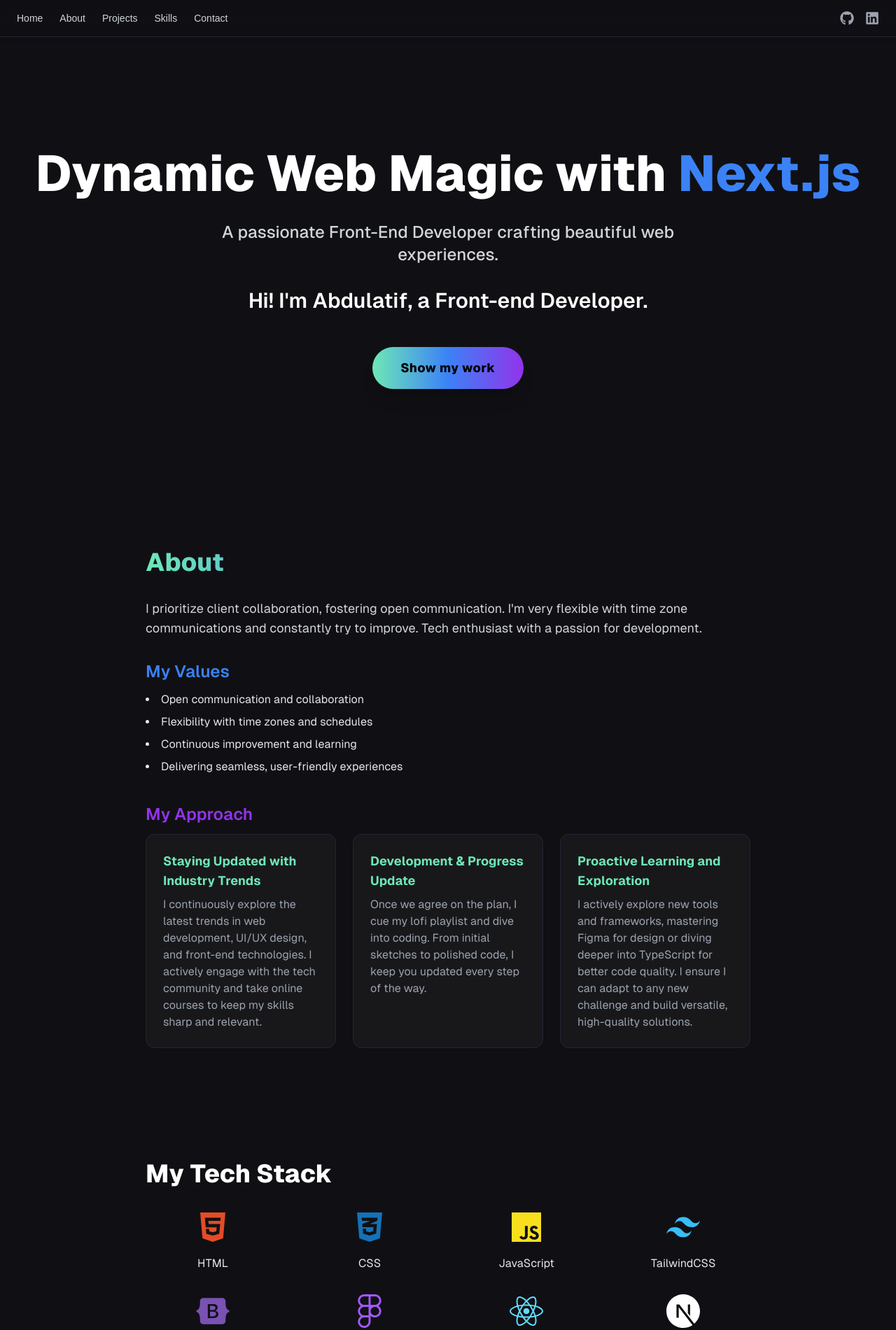
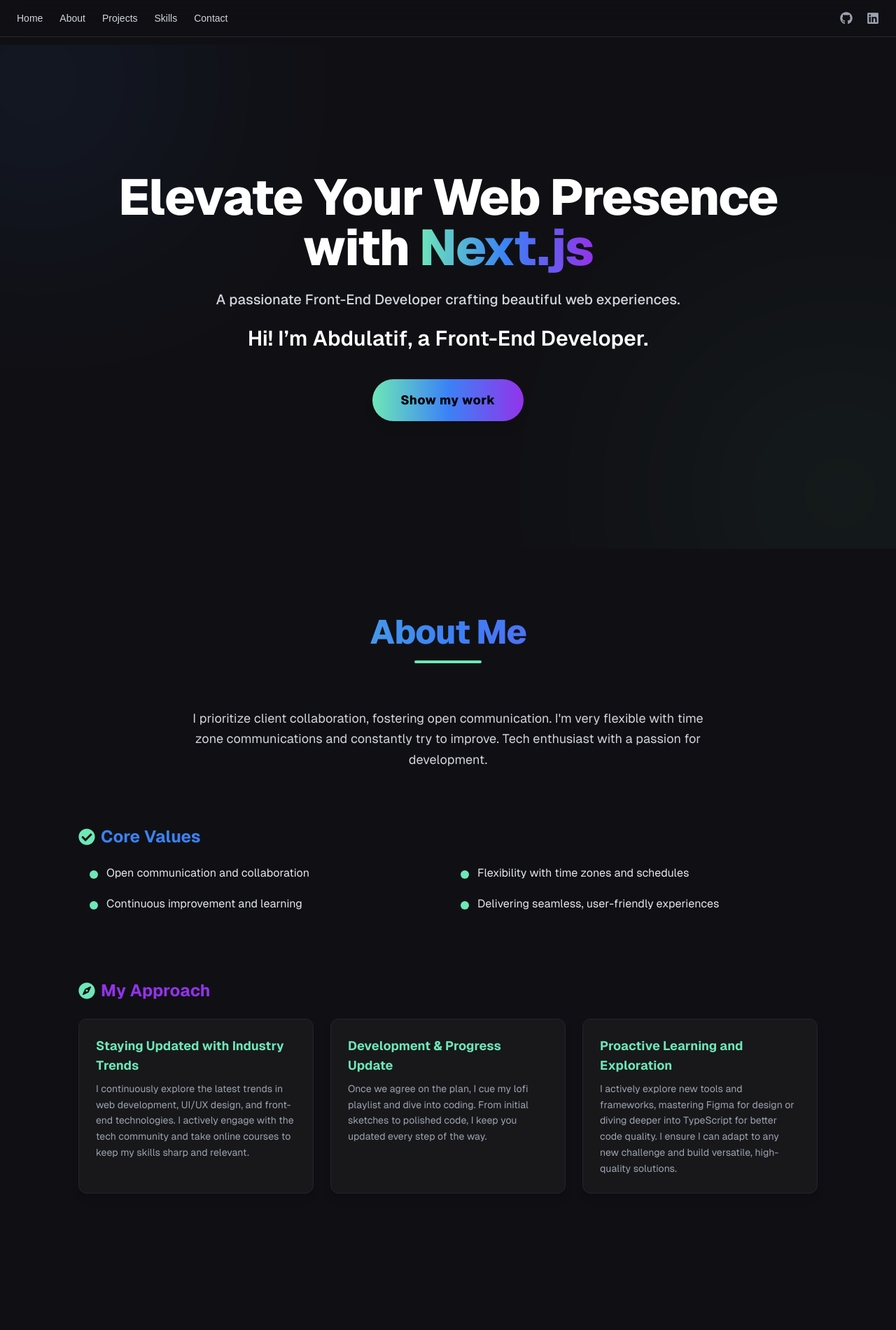
Before and after one commit to lancer7178/my-portfolio2, a Next.js app: page / in a window 1280 px wide. Shown: the top 1901 px of the page at 70% size. Built offline with nearby package versions, Linux system fonts and the light colour scheme.

Commit message:
improve UI

```diff
--- a/src/components/AboutSection.jsx
+++ b/src/components/AboutSection.jsx
@@ -1,51 +1,104 @@
+"use client";
+
 import { motion } from "framer-motion";
+import { FaCheckCircle, FaCompass } from "react-icons/fa";
 
 export default function AboutSection({ intro, values, approach }) {
   return (
     <motion.section
-      className="relative max-w-4xl mx-auto py-20 px-4 bg-[#101014] overflow-hidden"
+      id="about"
+      className="relative max-w-6xl mx-auto py-24 px-6 md:px-12 bg-[#101014] text-white"
       initial="hidden"
       whileInView="visible"
       viewport={{ once: true, amount: 0.3 }}
-      variants={{ hidden: { opacity: 0, y: 40 }, visible: { opacity: 1, y: 0, transition: { duration: 0.8, type: 'spring' } } }}
-      id="about"
+      variants={{
+        hidden: { opacity: 0, y: 40 },
+        visible: {
+          opacity: 1,
+          y: 0,
+          transition: { duration: 0.8, type: "spring" },
+        },
+      }}
     >
-      {/* Decorative SVG removed */}
-      {/* Animated About SVG removed */}
-      <motion.h2
-        className="text-4xl font-extrabold mb-8 bg-gradient-to-r from-[#6EE7B7] via-[#3B82F6] to-[#9333EA] bg-clip-text text-transparent"
-        initial={{ opacity: 0, y: 30 }}
+      {/* Section Header */}
+      <motion.div
+        className="text-center mb-16"
+        initial={{ opacity: 0, x: -50 }}
+        whileInView={{ opacity: 1, x: 0 }}
+        transition={{ duration: 0.7, type: "spring" }}
+      >
+        <h2 className="text-4xl sm:text-5xl font-extrabold tracking-tight bg-gradient-to-r from-[#6EE7B7] via-[#3B82F6] to-[#9333EA] bg-clip-text text-transparent mb-4">
+          About Me
+        </h2>
+        <div className="w-24 h-1 bg-[#6EE7B7] mx-auto rounded-full" />
+      </motion.div>
+
+      {/* Intro */}
+      <motion.p
+        className="text-lg text-gray-300 leading-relaxed max-w-3xl mx-auto text-center"
+        initial={{ opacity: 0, y: 20 }}
         whileInView={{ opacity: 1, y: 0 }}
-        transition={{ duration: 0.8, type: 'spring' }}
+        transition={{ duration: 0.6 }}
       >
-        About
-      </motion.h2>
-      <p className="text-gray-300 text-lg mb-8">{intro}</p>
-      <div className="mb-10">
-        <h3 className="text-2xl font-semibold mb-3 text-[#3B82F6]">My Values</h3>
-        <ul className="list-disc list-inside text-gray-200 space-y-2">
+        {intro}
+      </motion.p>
+
+      {/* Values Section */}
+      <motion.div
+        className="mt-20"
+        initial={{ opacity: 0, x: -50 }}
+        whileInView={{ opacity: 1, x: 0 }}
+        transition={{ duration: 0.7, delay: 0.2 }}
+      >
+        <h3 className="text-2xl font-bold text-[#3B82F6] mb-6 flex items-center gap-2">
+          <FaCheckCircle className="text-[#6EE7B7]" /> Core Values
+        </h3>
+        <ul className="grid sm:grid-cols-2 gap-5 text-gray-200 text-base pl-4">
           {values.map((value, idx) => (
-            <li key={idx}>{value}</li>
+            <li
+              key={idx}
+              className="relative pl-6 before:absolute before:left-0 before:top-2 before:w-3 before:h-3 before:bg-[#6EE7B7] before:rounded-full"
+            >
+              {value}
+            </li>
           ))}
         </ul>
-      </div>
-      <div>
-        <h3 className="text-2xl font-semibold mb-3 text-[#9333EA]">My Approach</h3>
-        <div className="grid sm:grid-cols-3 gap-6">
+      </motion.div>
+
+      {/* Approach Section */}
+      <motion.div
+        className="mt-24"
+        initial={{ opacity: 0, x: -50 }}
+        whileInView={{ opacity: 1, x: 0 }}
+        transition={{ duration: 0.7, delay: 0.3 }}
+      >
+        <h3 className="text-2xl font-bold text-[#9333EA] mb-6 flex items-center gap-2">
+          <FaCompass className="text-[#6EE7B7]" /> My Approach
+        </h3>
+
+        <div className="grid sm:grid-cols-2 lg:grid-cols-3 gap-6">
           {approach.map((phase, idx) => (
             <motion.div
               key={idx}
-              className="bg-[#18181b] rounded-xl p-6 border border-[#232336] shadow"
+              className="bg-[#18181b] rounded-xl p-6 border border-[#232336] shadow-lg hover:shadow-[#6EE7B7]/30 hover:border-[#6EE7B7] transition-all duration-300"
               initial={{ opacity: 0, y: 30 }}
               whileInView={{ opacity: 1, y: 0 }}
-              transition={{ delay: idx * 0.15, duration: 0.7, type: 'spring' }}
+              transition={{
+                delay: idx * 0.15,
+                duration: 0.7,
+                type: "spring",
+              }}
             >
-              <h4 className="text-lg font-bold mb-2 text-[#6EE7B7]">{phase.title}</h4>
-              <p className="text-gray-400 text-base">{phase.description}</p>
+              <h4 className="text-lg font-bold text-[#6EE7B7] mb-2">
+                {phase.title}
+              </h4>
+              <p className="text-gray-400 leading-relaxed text-sm">
+                {phase.description}
+              </p>
             </motion.div>
           ))}
         </div>
-      </div>
+      </motion.div>
     </motion.section>
   );
 }
--- a/src/components/ExperienceSection.jsx
+++ b/src/components/ExperienceSection.jsx
@@ -1,7 +1,10 @@
+"use client";
+
 import { motion } from "framer-motion";
 import Image from "next/image";
 
-// Array of unique SVG avatar fallback styles
+// Avatar SVG fallback styles
+
 const avatarFallbacks = [
   // Style 1: Green-Blue Gradient, Circle
   () => (
@@ -64,7 +67,6 @@ const avatarFallbacks = [
 
 function ExperienceImage({ src, alt, title, idx }) {
   if (!src) {
-    // Fallback: unique SVG avatar based on index
     const Avatar = avatarFallbacks[idx % avatarFallbacks.length];
     return (
       <div className="w-20 h-20 rounded-full shadow-lg mx-auto mt-6 mb-2 flex items-center justify-center bg-transparent">
@@ -80,7 +82,7 @@ function ExperienceImage({ src, alt, title, idx }) {
         width={80}
         height={80}
         className="object-cover w-full h-full"
-        unoptimized={src && src.startsWith("http")}
+        unoptimized={src?.startsWith("http")}
       />
     </div>
   );
@@ -89,29 +91,61 @@ function ExperienceImage({ src, alt, title, idx }) {
 export default function ExperienceSection({ experiences }) {
   return (
     <motion.section
-      className="relative max-w-5xl mx-auto py-20 px-4 bg-[#101014] overflow-hidden"
+      id="experience"
+      className="relative max-w-6xl mx-auto py-24 px-6 md:px-12 bg-[#101014] text-white"
       initial="hidden"
       whileInView="visible"
       viewport={{ once: true, amount: 0.3 }}
-      variants={{ hidden: { opacity: 0, y: 40 }, visible: { opacity: 1, y: 0, transition: { duration: 0.8, type: 'spring' } } }}
-      id="experience"
+      variants={{
+        hidden: { opacity: 0, y: 40 },
+        visible: {
+          opacity: 1,
+          y: 0,
+          transition: { duration: 0.8, type: "spring" },
+        },
+      }}
     >
-      <h2 className="text-4xl font-extrabold mb-12 text-white text-center tracking-tight drop-shadow-lg">My Work Experience</h2>
-      <div className="grid gap-10 sm:grid-cols-2">
+      <motion.div
+        initial={{ opacity: 0, x: -40 }}
+        whileInView={{ opacity: 1, x: 0 }}
+        transition={{ duration: 0.8 }}
+        className="mb-16"
+      >
+        <h2 className="text-4xl sm:text-5xl font-extrabold tracking-tight bg-gradient-to-r from-[#6EE7B7] via-[#3B82F6] to-[#9333EA] bg-clip-text text-transparent drop-shadow text-left sm:text-center">
+          My Work Experience
+        </h2>
+        <div className="h-1 w-24 bg-[#6EE7B7] mt-4 rounded-full sm:mx-auto" />
+      </motion.div>
+
+      <div className="grid sm:grid-cols-2 lg:grid-cols-3 gap-10">
         {experiences.map((exp, idx) => (
           <motion.div
             key={idx}
-            className="relative bg-white/10 backdrop-blur-lg rounded-3xl shadow-2xl border border-white/20 overflow-hidden flex flex-col h-full hover:scale-[1.04] hover:shadow-[#6EE7B7]/40 transition-transform duration-300 group"
-            whileHover={{ scale: 1.06, boxShadow: "0 0 32px 0 #6EE7B7" }}
-            initial={{ opacity: 0, y: 30, boxShadow: "0 0 0px 0 #6EE7B7" }}
+            className="bg-[#18181b] rounded-3xl shadow-xl border border-[#2a2a2f] overflow-hidden flex flex-col h-full group hover:border-[#6EE7B7] hover:shadow-[#6EE7B7]/30 transition-all duration-300"
+            whileHover={{ scale: 1.03 }}
+            initial={{ opacity: 0, y: 30 }}
             whileInView={{ opacity: 1, y: 0 }}
-            transition={{ delay: idx * 0.1, duration: 0.7, type: 'spring' }}
+            transition={{
+              delay: idx * 0.1,
+              duration: 0.7,
+              type: "spring",
+            }}
           >
-            <ExperienceImage src={exp.image} alt={exp.title} title={exp.title} idx={idx} />
-            <div className="flex-1 flex flex-col p-8 gap-2 items-center text-center">
-              <h3 className="text-xl font-bold mb-1 text-white drop-shadow">{exp.title}</h3>
-              <span className="text-[#6EE7B7] font-semibold mb-2 text-base">{exp.role}</span>
-              <p className="text-gray-200 flex-1 text-base mb-2">{exp.description}</p>
+            <ExperienceImage
+              src={exp.image}
+              alt={exp.title}
+              title={exp.title}
+              idx={idx}
+            />
+
+            <div className="flex-1 flex flex-col px-6 pb-8 pt-4 text-center items-center gap-2">
+              <h3 className="text-xl font-semibold text-white">{exp.title}</h3>
+              <span className="text-[#6EE7B7] font-medium text-base mb-1">
+                {exp.role}
+              </span>
+              <p className="text-gray-300 text-sm leading-relaxed">
+                {exp.description}
+              </p>
             </div>
           </motion.div>
         ))}
--- a/src/components/HeroSection.jsx
+++ b/src/components/HeroSection.jsx
@@ -1,35 +1,45 @@
-import Image from "next/image";
+"use client";
+
 import { motion } from "framer-motion";
 
-export default function HeroSection({ name, subtitle, logoSrc, buttonText, onButtonClick }) {
+export default function HeroSection({
+  name = "Abdulatif",
+  subtitle = "I create responsive, high-performing web experiences with clean code and modern design.",
+  buttonText = "View My Work",
+  onButtonClick,
+}) {
   return (
-    <section className="relative flex flex-col items-center justify-center min-h-[80vh] gap-6 text-center px-4 bg-[#101014] overflow-hidden">
-      {/* Decorative SVG removed */}
-      {/* <img src="/b1.svg" ... /> removed */}
-      {/* Animated Hero SVG removed */}
-      {/* <motion.img src="/hero-img.svg" ... /> removed */}
+    <section className="relative flex items-center justify-center min-h-[90vh] px-6 bg-[#101014] text-center overflow-hidden">
+      {/* Glowing Background Decorations */}
+      <div className="absolute top-[-100px] left-[-100px] w-[300px] h-[300px] bg-[#3B82F6] blur-[140px] opacity-20 rounded-full z-0" />
+      <div className="absolute bottom-[-120px] right-[-120px] w-[400px] h-[400px] bg-[#6EE7B7] blur-[160px] opacity-10 rounded-full z-0" />
+
       <motion.div
-        className="relative z-10 flex flex-col items-center gap-6"
+        className="relative z-10 flex flex-col items-center gap-6 max-w-5xl mx-auto"
         initial={{ opacity: 0, y: 40 }}
         animate={{ opacity: 1, y: 0 }}
         transition={{ duration: 1, type: "spring" }}
       >
-        {/* Logo image removed */}
-        {/* <Image className="dark:invert mb-4" src={logoSrc} ... /> removed */}
-        <h1 className="text-5xl sm:text-7xl font-extrabold text-white mb-2 leading-tight">
-          Dynamic Web Magic with <span className="text-[#3B82F6]">Next.js</span>
+        <h1 className="text-4xl sm:text-6xl lg:text-7xl font-extrabold leading-tight text-white tracking-tight">
+          Elevate Your Web Presence with{" "}
+          <span className="bg-gradient-to-r from-[#6EE7B7] via-[#3B82F6] to-[#9333EA] bg-clip-text text-transparent">
+            Next.js
+          </span>
         </h1>
-        <p className="text-xl sm:text-2xl text-gray-300 max-w-2xl mx-auto mb-2 font-medium">
+
+        <p className="text-lg sm:text-xl text-gray-300 font-medium max-w-2xl">
           {subtitle}
         </p>
-        <p className="text-2xl sm:text-3xl text-white font-semibold mb-6">
-          Hi! I&#39;m {name}, a Front-end Developer.
+
+        <p className="text-2xl sm:text-3xl text-white font-semibold">
+          Hi! I’m {name}, a Front-End Developer.
         </p>
+
         <motion.button
-          className="px-10 py-4 rounded-full bg-gradient-to-r from-[#6EE7B7] via-[#3B82F6] to-[#9333EA] text-black font-extrabold shadow-xl hover:scale-105 hover:shadow-2xl transition-all text-lg tracking-wide  border-white/20"
           whileHover={{ scale: 1.08 }}
-          whileTap={{ scale: 0.98 }}
+          whileTap={{ scale: 0.96 }}
           onClick={onButtonClick}
+          className="mt-4 px-8 py-3 sm:px-10 sm:py-4 rounded-full bg-gradient-to-r from-[#6EE7B7] via-[#3B82F6] to-[#9333EA] text-black font-extrabold shadow-lg hover:shadow-2xl transition-all text-base sm:text-lg tracking-wide"
         >
           {buttonText}
         </motion.button>
--- a/src/components/Navbar.jsx
+++ b/src/components/Navbar.jsx
@@ -13,8 +13,16 @@ const navLinks = [
 ];
 
 const socialLinks = [
-  { icon: <FaGithub />, href: "https://github.com/lancer7178", label: "GitHub" },
-  { icon: <FaLinkedin />, href: "https://linkedin.com/in/abdul-atif-selem-8521a7281", label: "LinkedIn" },
+  {
+    icon: <FaGithub />,
+    href: "https://github.com/lancer7178",
+    label: "GitHub",
+  },
+  {
+    icon: <FaLinkedin />,
+    href: "https://linkedin.com/in/abdul-atif-selem-8521a7281",
+    label: "LinkedIn",
+  },
 ];
 
 export default function Navbar() {
@@ -33,53 +41,49 @@ export default function Navbar() {
 
   return (
     <motion.nav
-      className="fixed top-0 left-0 w-full z-50 bg-[#101014]/80 backdrop-blur-md border-b border-[#232336] shadow-md"
+      className="fixed top-0 left-0 w-full z-50 bg-[#101014]/80 backdrop-blur-lg border-b border-white/10"
       initial={{ y: -60, opacity: 0 }}
       animate={{ y: 0, opacity: 1 }}
       transition={{ duration: 0.6, type: "spring" }}
     >
-      <div className="max-w-7xl mx-auto px-6 py-4 flex justify-between items-center">
-        {/* Desktop Nav */}
-        <div className="hidden sm:flex gap-6 items-center">
+      <div className="max-w-7xl mx-auto px-6 py-4 flex items-center justify-between">
+        {/* Left - Nav Links (Desktop) */}
+        <div className="hidden sm:flex gap-6">
           {navLinks.map((link) => (
-            <a
+            <button
               key={link.label}
-              href={link.href}
-              className="text-sm font-medium text-gray-300 hover:text-[#6EE7B7] transition-colors duration-300"
-              onClick={(e) => {
-                e.preventDefault();
-                handleScroll(link.href);
-              }}
+              onClick={() => handleScroll(link.href)}
+              className="text-sm text-gray-300 hover:text-white font-medium transition"
             >
               {link.label}
-            </a>
+            </button>
           ))}
         </div>
 
-        {/* Social Icons (hidden on mobile) */}
-        <div className="hidden sm:flex gap-4 text-xl items-center">
+        {/* Right - Social Icons (Desktop) */}
+        <div className="hidden sm:flex items-center gap-5 text-lg text-gray-400">
           {socialLinks.map((social) => (
             <motion.a
               key={social.label}
               href={social.href}
               target="_blank"
               rel="noopener noreferrer"
-              className="text-gray-400 hover:text-[#6EE7B7]"
+              className="hover:text-white transition"
+              whileHover={{ scale: 1.15 }}
+              whileTap={{ scale: 0.95 }}
               aria-label={social.label}
-              whileHover={{ scale: 1.2 }}
-              whileTap={{ scale: 0.95 }}
             >
               {social.icon}
             </motion.a>
           ))}
         </div>
 
-        {/* Mobile Menu Icon */}
+        {/* Hamburger (Mobile) */}
         <div className="sm:hidden">
           <button
             onClick={() => setIsMenuOpen((prev) => !prev)}
-            className="text-gray-300 text-2xl focus:outline-none"
-            aria-label="Toggle menu"
+            className="text-2xl text-white focus:outline-none"
+            aria-label="Toggle Menu"
           >
             {isMenuOpen ? <FaTimes /> : <FaBars />}
           </button>
@@ -90,34 +94,30 @@ export default function Navbar() {
       <AnimatePresence>
         {isMenuOpen && (
           <motion.div
-            className="sm:hidden bg-[#18181b] border-t border-[#232336] px-6 py-4 flex flex-col gap-4"
+            className="sm:hidden px-6 py-4 flex flex-col gap-4 bg-[#18181b] border-t border-white/10"
             initial={{ opacity: 0, height: 0 }}
             animate={{ opacity: 1, height: "auto" }}
             exit={{ opacity: 0, height: 0 }}
             transition={{ duration: 0.3 }}
           >
             {navLinks.map((link) => (
-              <a
+              <button
                 key={link.label}
-                href={link.href}
-                onClick={(e) => {
-                  e.preventDefault();
-                  handleScroll(link.href);
-                }}
-                className="text-gray-200 font-medium hover:text-[#6EE7B7] transition"
+                onClick={() => handleScroll(link.href)}
+                className="text-base text-gray-300 text-left font-medium hover:text-white transition"
               >
                 {link.label}
-              </a>
+              </button>
             ))}
 
-            <div className="flex gap-4 pt-2">
+            <div className="flex gap-5 pt-2 text-lg text-gray-400">
               {socialLinks.map((social) => (
                 <a
                   key={social.label}
                   href={social.href}
                   target="_blank"
                   rel="noopener noreferrer"
-                  className="text-gray-400 hover:text-[#6EE7B7] text-xl"
+                  className="hover:text-white transition"
                 >
                   {social.icon}
                 </a>
--- a/src/components/TechStackSection.jsx
+++ b/src/components/TechStackSection.jsx
@@ -23,37 +23,43 @@ const defaultStack = [
   { name: "Next.js", icon: <SiNextdotjs className="text-white" /> },
   { name: "WordPress", icon: <FaWordpress className="text-[#21759b]" /> },
   { name: "Git", icon: <FaGitAlt className="text-[#f34f29]" /> },
-  { name: "GitHub", icon: <FaGithub className="text-[#ffffff]" /> },
+  { name: "GitHub", icon: <FaGithub className="text-white" /> },
 ];
-
-
 
 export default function TechStackSection({ techStack = defaultStack }) {
   return (
     <motion.section
-      className="relative max-w-4xl mx-auto py-20 px-4 bg-[#101014] overflow-hidden"
+      id="techstack"
+      className="relative max-w-6xl mx-auto py-24 px-4 bg-[#101014] overflow-hidden"
       initial="hidden"
       whileInView="visible"
       viewport={{ once: true, amount: 0.3 }}
-      variants={{ hidden: { opacity: 0, y: 40 }, visible: { opacity: 1, y: 0, transition: { duration: 0.8, type: 'spring' } } }}
-      id="techstack"
+      variants={{
+        hidden: { opacity: 0, y: 40 },
+        visible: { opacity: 1, y: 0, transition: { duration: 0.8, type: 'spring' } }
+      }}
     >
-      {/* Animated Tech SVG removed */}
-      {/* <motion.img src="/tech-img.svg" ... /> removed */}
-      {/* Decorative SVG removed */}
-      {/* <img src="/grid.svg" ... /> removed */}
-      <h2 className="text-4xl font-extrabold mb-8 text-white">My Tech Stack</h2>
-      <div className="grid grid-cols-2 sm:grid-cols-3 md:grid-cols-4 gap-8 justify-items-center">
+      <div className="text-center mb-14">
+        <h2 className="text-4xl sm:text-5xl font-extrabold tracking-tight bg-gradient-to-r from-[#6EE7B7] via-[#3B82F6] to-[#9333EA] bg-clip-text text-transparent">
+          My Tech Stack
+        </h2>
+        <div className="h-1 w-20 bg-[#6EE7B7] mt-4 mx-auto rounded-full" />
+        <p className="text-gray-400 text-lg mt-4 max-w-xl mx-auto">
+          A collection of technologies I work with to design, develop, and deploy high-quality solutions.
+        </p>
+      </div>
+
+      <div className="grid grid-cols-2 sm:grid-cols-3 md:grid-cols-4 gap-6 sm:gap-8 place-items-center">
         {techStack.map((tech, idx) => (
           <motion.div
             key={tech.name}
-            className="flex flex-col items-center gap-2"
+            className="w-full max-w-[140px] flex flex-col items-center justify-center text-center bg-[#18181b] p-5 rounded-xl border border-[#232336] shadow-md hover:scale-105 transition-transform duration-300"
             initial={{ opacity: 0, y: 30 }}
             whileInView={{ opacity: 1, y: 0 }}
-            transition={{ delay: idx * 0.1, duration: 0.7, type: 'spring' }}
+            transition={{ delay: idx * 0.08, duration: 0.6, type: "spring" }}
           >
-            <span className="text-5xl">{tech.icon}</span>
-            <span className="text-base text-gray-200 mt-2">{tech.name}</span>
+            <div className="text-5xl">{tech.icon}</div>
+            <span className="mt-3 text-sm text-gray-200 font-medium">{tech.name}</span>
           </motion.div>
         ))}
       </div>
```
Also changed, not shown: src/components/ContactSection.jsx (+78 -44 lines), src/components/ProjectsSection.jsx (+33 -16 lines).
